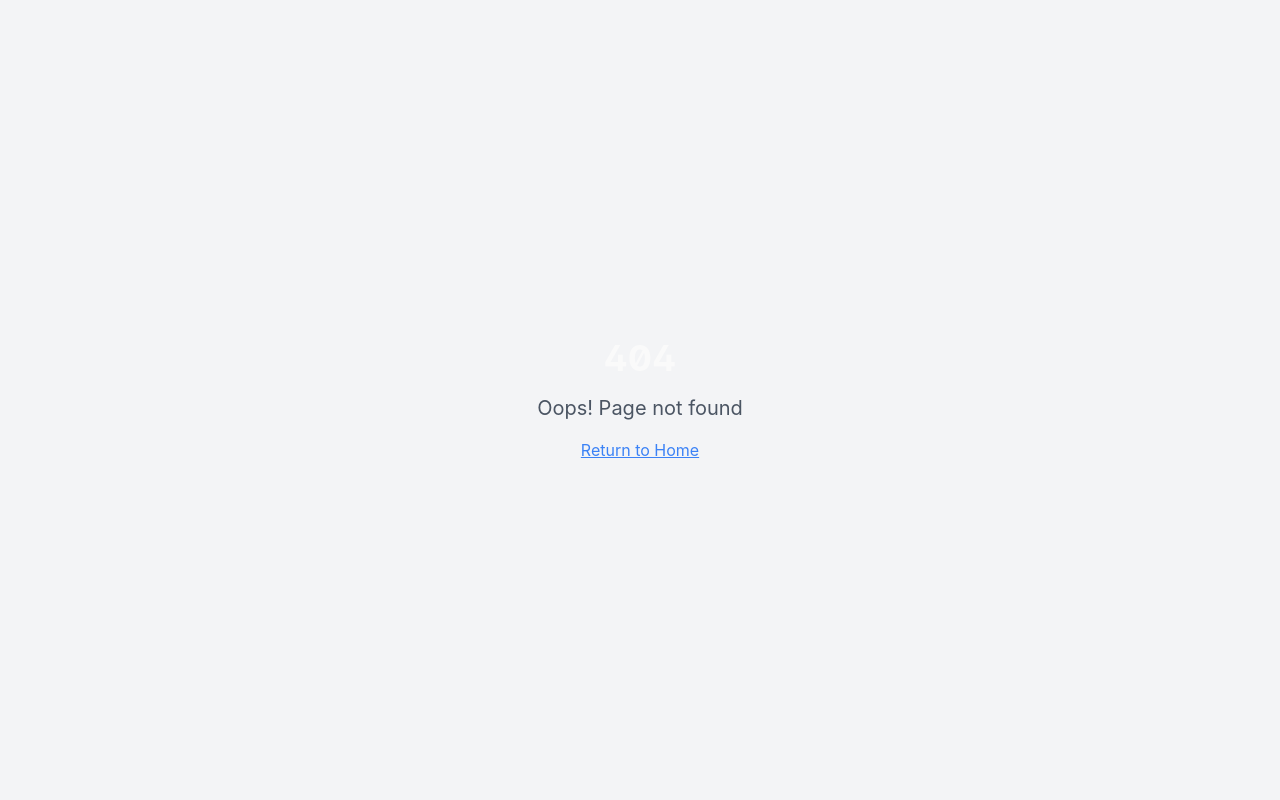
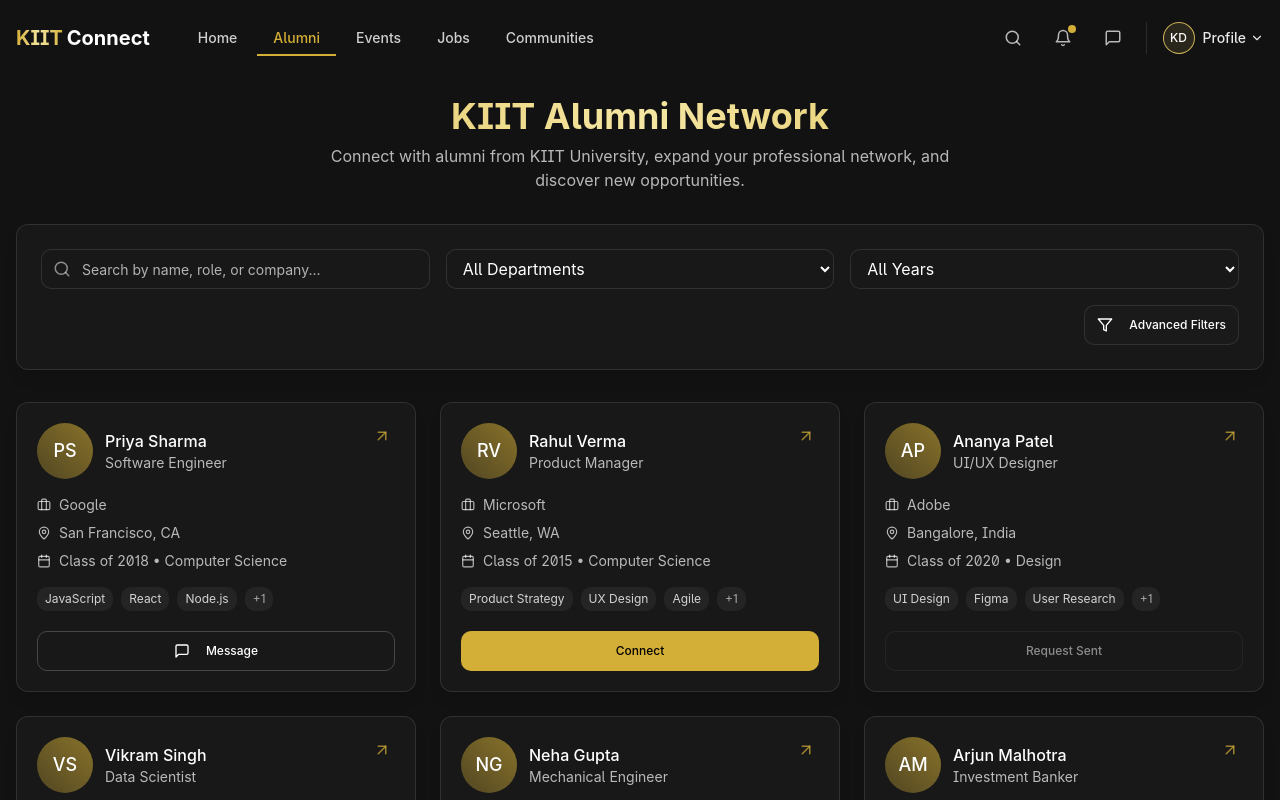
Before and after one commit to ranjitdasofficial/kiit-connect-circle, a React (Vite) app: page /alumni in a window 1280 px wide. Before the commit this address had no page. Shown: the top 800 px of the page. Built offline with nearby package versions, Linux system fonts and the light colour scheme.

Commit message:
Fix alumni page
Resolves issue with the alumni page.

```diff
--- a/src/App.tsx
+++ b/src/App.tsx
@@ -6,6 +6,7 @@ import { QueryClient, QueryClientProvider } from "@tanstack/react-query";
 import { BrowserRouter, Routes, Route } from "react-router-dom";
 import Index from "./pages/Index";
 import Profile from "./pages/Profile";
+import Alumni from "./pages/Alumni";
 import Messages from "./pages/Messages";
 import Events from "./pages/Events";
 import Jobs from "./pages/Jobs";
@@ -23,6 +24,7 @@ const App = () => (
           <Route path="/" element={<Index />} />
           <Route path="/profile" element={<Profile />} />
           <Route path="/profile/:id" element={<Profile />} />
+          <Route path="/alumni" element={<Alumni />} />
           <Route path="/messages" element={<Messages />} />
           <Route path="/events" element={<Events />} />
           <Route path="/jobs" element={<Jobs />} />
--- /dev/null
+++ b/src/pages/Alumni.tsx
@@ -0,0 +1,235 @@
+
+import React, { useState } from "react";
+import Navbar from "@/components/layout/Navbar";
+import Footer from "@/components/layout/Footer";
+import GlassCard from "@/components/ui/GlassCard";
+import ProfileCard from "@/components/alumni/ProfileCard";
+import { Search, Filter } from "lucide-react";
+import { Input } from "@/components/ui/input";
+import AnimatedButton from "@/components/ui/AnimatedButton";
+
+const Alumni = () => {
+  const [searchQuery, setSearchQuery] = useState("");
+  const [selectedDepartment, setSelectedDepartment] = useState<string | null>(null);
+  const [selectedYear, setSelectedYear] = useState<string | null>(null);
+
+  // Mock alumni data
+  const alumniData = [
+    {
+      id: "1",
+      name: "Priya Sharma",
+      avatar: undefined,
+      role: "Software Engineer",
+      company: "Google",
+      location: "San Francisco, CA",
+      graduationYear: 2018,
+      department: "Computer Science",
+      skills: ["JavaScript", "React", "Node.js", "Machine Learning"],
+      connection: "connected",
+    },
+    {
+      id: "2",
+      name: "Rahul Verma",
+      avatar: undefined,
+      role: "Product Manager",
+      company: "Microsoft",
+      location: "Seattle, WA",
+      graduationYear: 2015,
+      department: "Computer Science",
+      skills: ["Product Strategy", "UX Design", "Agile", "Data Analysis"],
+      connection: "none",
+    },
+    {
+      id: "3",
+      name: "Ananya Patel",
+      avatar: undefined,
+      role: "UI/UX Designer",
+      company: "Adobe",
+      location: "Bangalore, India",
+      graduationYear: 2020,
+      department: "Design",
+      skills: ["UI Design", "Figma", "User Research", "Prototyping"],
+      connection: "pending",
+    },
+    {
+      id: "4",
+      name: "Vikram Singh",
+      avatar: undefined,
+      role: "Data Scientist",
+      company: "Amazon",
+      location: "New York, NY",
+      graduationYear: 2019,
+      department: "Computer Science",
+      skills: ["Python", "Machine Learning", "Data Analysis", "AWS"],
+      connection: "none",
+    },
+    {
+      id: "5",
+      name: "Neha Gupta",
+      avatar: undefined,
+      role: "Mechanical Engineer",
+      company: "Tesla",
+      location: "Austin, TX",
+      graduationYear: 2016,
+      department: "Mechanical Engineering",
+      skills: ["CAD Design", "Thermal Systems", "Project Management"],
+      connection: "connected",
+    },
+    {
+      id: "6",
+      name: "Arjun Malhotra",
+      avatar: undefined,
+      role: "Investment Banker",
+      company: "Goldman Sachs",
+      location: "Mumbai, India",
+      graduationYear: 2017,
+      department: "Business Administration",
+      skills: ["Financial Analysis", "Investment Strategy", "Market Research"],
+      connection: "none",
+    },
+  ];
+
+  // Departments for the filter
+  const departments = [
+    "All Departments",
+    "Computer Science",
+    "Mechanical Engineering",
+    "Electrical Engineering",
+    "Civil Engineering",
+    "Business Administration",
+    "Design",
+  ];
+
+  // Graduation years for the filter
+  const graduationYears = [
+    "All Years",
+    "2023",
+    "2022",
+    "2021",
+    "2020",
+    "2019",
+    "2018",
+    "2017",
+    "2016",
+    "2015",
+    "2014",
+  ];
+
+  // Filter alumni based on search query, department, and year
+  const filteredAlumni = alumniData.filter((alumni) => {
+    const matchesSearch =
+      alumni.name.toLowerCase().includes(searchQuery.toLowerCase()) ||
+      alumni.role.toLowerCase().includes(searchQuery.toLowerCase()) ||
+      (alumni.company && alumni.company.toLowerCase().includes(searchQuery.toLowerCase()));
+
+    const matchesDepartment =
+      !selectedDepartment ||
+      selectedDepartment === "All Departments" ||
+      alumni.department === selectedDepartment;
+
+    const matchesYear =
+      !selectedYear ||
+      selectedYear === "All Years" ||
+      alumni.graduationYear.toString() === selectedYear;
+
+    return matchesSearch && matchesDepartment && matchesYear;
+  });
+
+  return (
+    <div className="min-h-screen bg-kiit-black">
+      <Navbar />
+
+      <div className="pt-24 pb-16">
+        <div className="container mx-auto px-4">
+          <div className="text-center mb-8">
+            <h1 className="text-3xl md:text-4xl font-bold text-gold-gradient">
+              KIIT Alumni Network
+            </h1>
+            <p className="text-white/70 mt-2 max-w-2xl mx-auto">
+              Connect with alumni from KIIT University, expand your professional
+              network, and discover new opportunities.
+            </p>
+          </div>
+
+          <GlassCard className="p-6 mb-8" animation="fade">
+            <div className="grid grid-cols-1 md:grid-cols-3 gap-4">
+              <div className="relative">
+                <Search className="absolute left-3 top-1/2 transform -translate-y-1/2 text-white/50" size={18} />
+                <Input
+                  type="text"
+                  placeholder="Search by name, role, or company..."
+                  className="pl-10 bg-kiit-darkgray/70 border-white/10 text-white w-full"
+                  value={searchQuery}
+                  onChange={(e) => setSearchQuery(e.target.value)}
+                />
+              </div>
+
+              <div>
+                <select
+                  className="w-full bg-kiit-darkgray/70 border border-white/10 rounded-md px-3 py-2 text-white focus:ring-kiit-gold focus:border-kiit-gold"
+                  value={selectedDepartment || "All Departments"}
+                  onChange={(e) => setSelectedDepartment(e.target.value)}
+                >
+                  {departments.map((dept) => (
+                    <option key={dept} value={dept}>
+                      {dept}
+                    </option>
+                  ))}
+                </select>
+              </div>
+
+              <div>
+                <select
+                  className="w-full bg-kiit-darkgray/70 border border-white/10 rounded-md px-3 py-2 text-white focus:ring-kiit-gold focus:border-kiit-gold"
+                  value={selectedYear || "All Years"}
+                  onChange={(e) => setSelectedYear(e.target.value)}
+                >
+                  {graduationYears.map((year) => (
+                    <option key={year} value={year}>
+                      {year}
+                    </option>
+                  ))}
+                </select>
+              </div>
+            </div>
+
+            <div className="mt-4 flex justify-end">
+              <AnimatedButton
+                variant="secondary"
+                size="sm"
+                className="flex items-center"
+              >
+                <Filter size={16} className="mr-2" />
+                Advanced Filters
+              </AnimatedButton>
+            </div>
+          </GlassCard>
+
+          {filteredAlumni.length > 0 ? (
+            <div className="grid grid-cols-1 md:grid-cols-2 lg:grid-cols-3 gap-6">
+              {filteredAlumni.map((alumni, index) => (
+                <ProfileCard
+                  key={alumni.id}
+                  profile={alumni}
+                  animation="fade"
+                  delay={index * 100}
+                />
+              ))}
+            </div>
+          ) : (
+            <GlassCard className="p-8 text-center" animation="fade">
+              <h3 className="text-white text-xl font-medium mb-2">No alumni found</h3>
+              <p className="text-white/70">
+                Try adjusting your search or filter criteria to find alumni.
+              </p>
+            </GlassCard>
+          )}
+        </div>
+      </div>
+
+      <Footer />
+    </div>
+  );
+};
+
+export default Alumni;
```
